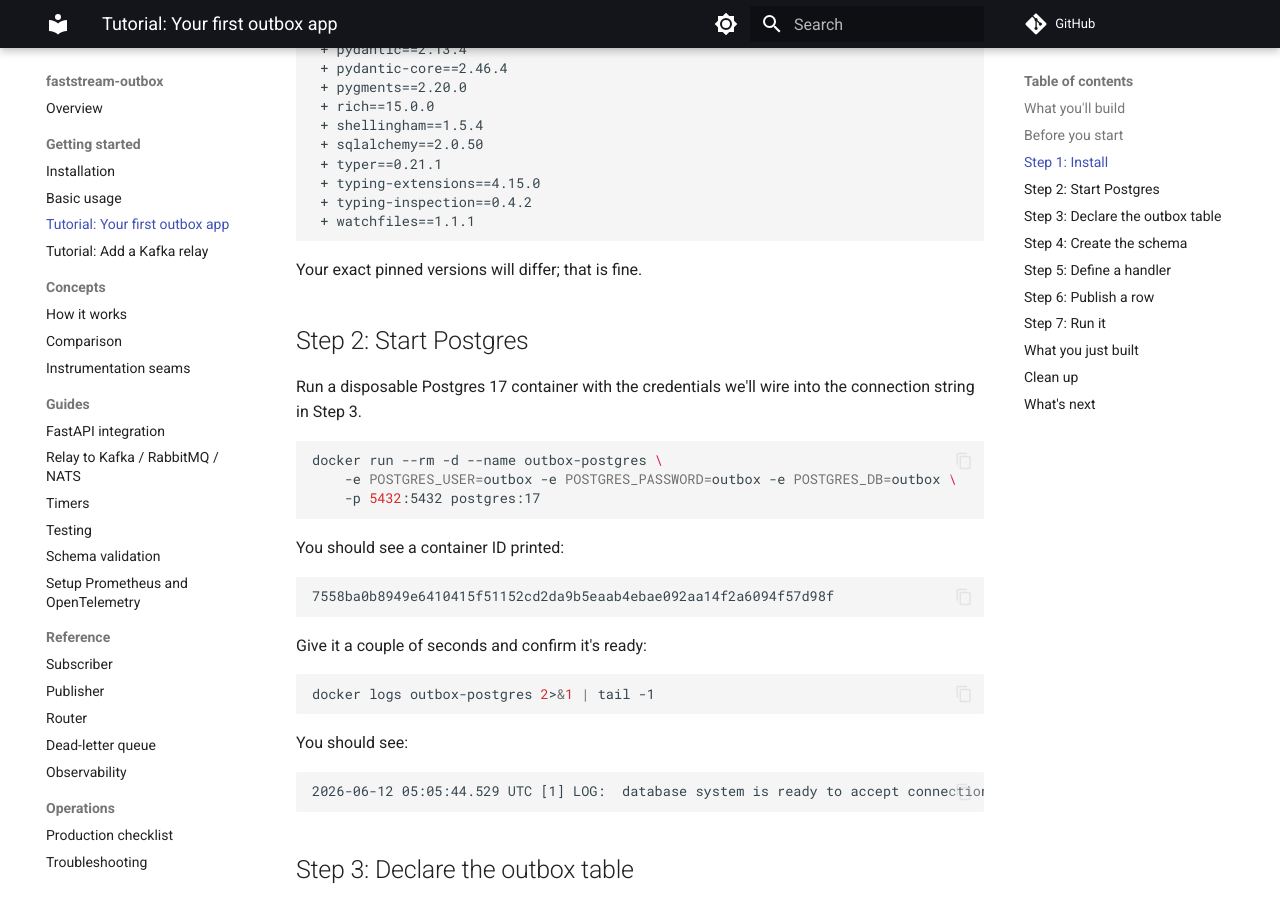
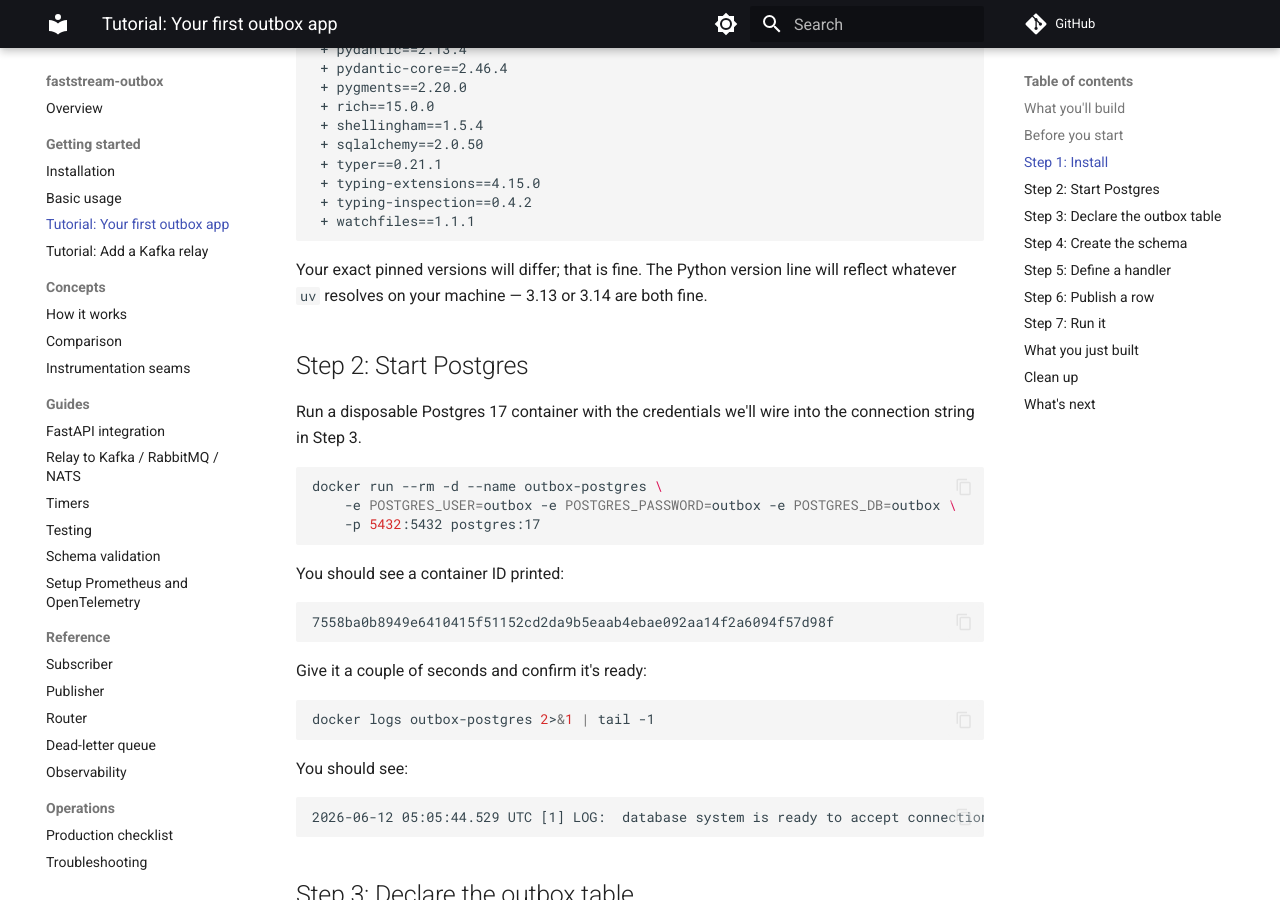
Before and after one commit to modern-python/faststream-outbox, an MkDocs documentation site: the page built from docs/tutorials/first-outbox-app.md, in a window 1280 px wide and 900 px high, scrolled down 1176 px. Built offline with MkDocs 1.6.1 and Material for MkDocs 9.7.7, drawn with Linux system fonts in a browser that asks for light colours; comment, search, counter and statistics services are not loaded; some of the changed text lies outside the part shown.

Commit message:
docs: tutorial 1 polish — schema-redeclaration note + version disclaimer
Caught by code-quality review:
- create_schema.py redeclares MetaData/outbox_table; flag the
  footgun for readers who copy both files and later edit app.py.
- The Step 1 uv add output shows whatever Python uv resolves;
  disclaim 3.13 vs 3.14 explicitly.

Co-Authored-By: Claude Opus 4.7 (1M context) <noreply@anthropic.com>

````diff
--- a/docs/tutorials/first-outbox-app.md
+++ b/docs/tutorials/first-outbox-app.md
@@ -60,7 +60,9 @@ Installed 24 packages in 37ms
  + watchfiles==1.1.1
 ```
 
-Your exact pinned versions will differ; that is fine.
+Your exact pinned versions will differ; that is fine. The Python version
+line will reflect whatever `uv` resolves on your machine — 3.13 or 3.14
+are both fine.
 
 ## Step 2: Start Postgres
 
@@ -145,6 +147,10 @@ async def main() -> None:
 
 asyncio.run(main())
 ```
+
+*Real projects import `metadata` and `outbox_table` from a shared module
+rather than redeclaring them here; this script is self-contained for the
+tutorial's narrow scope.*
 
 Run it:
 
````
